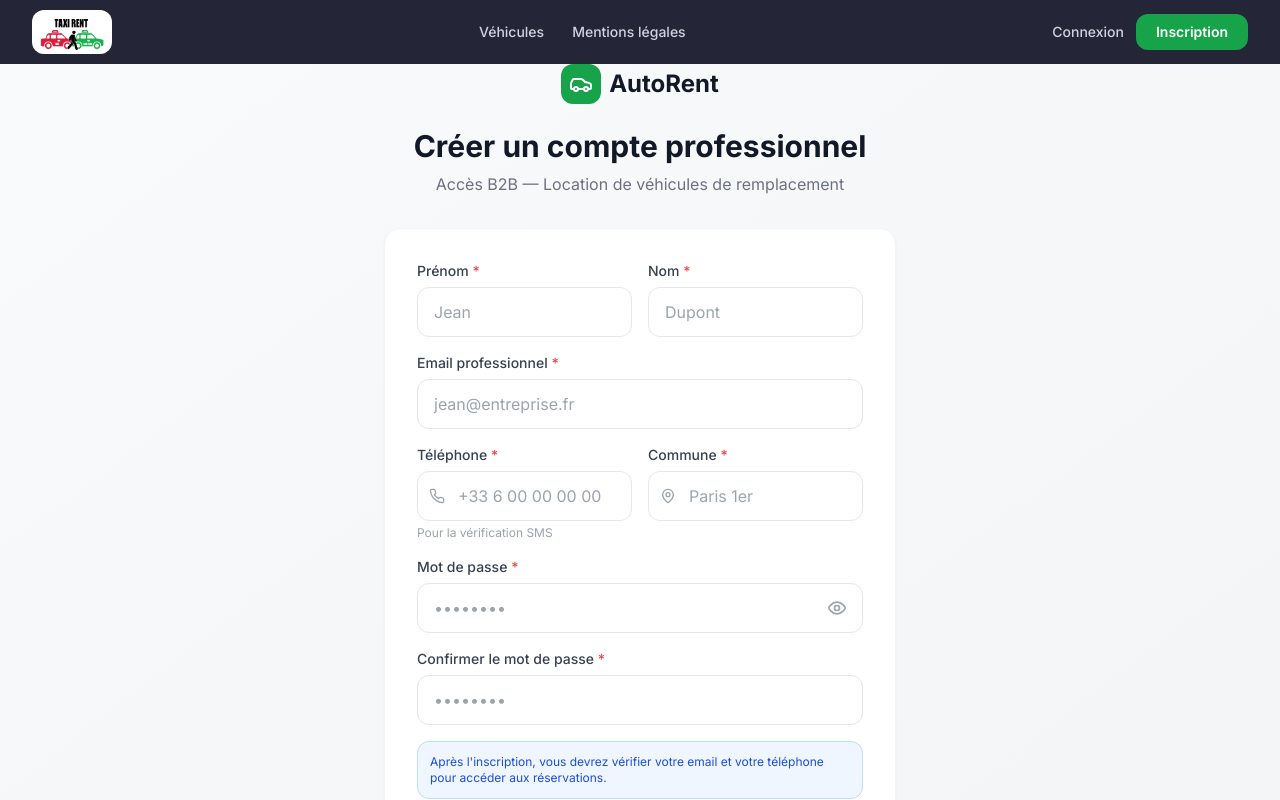
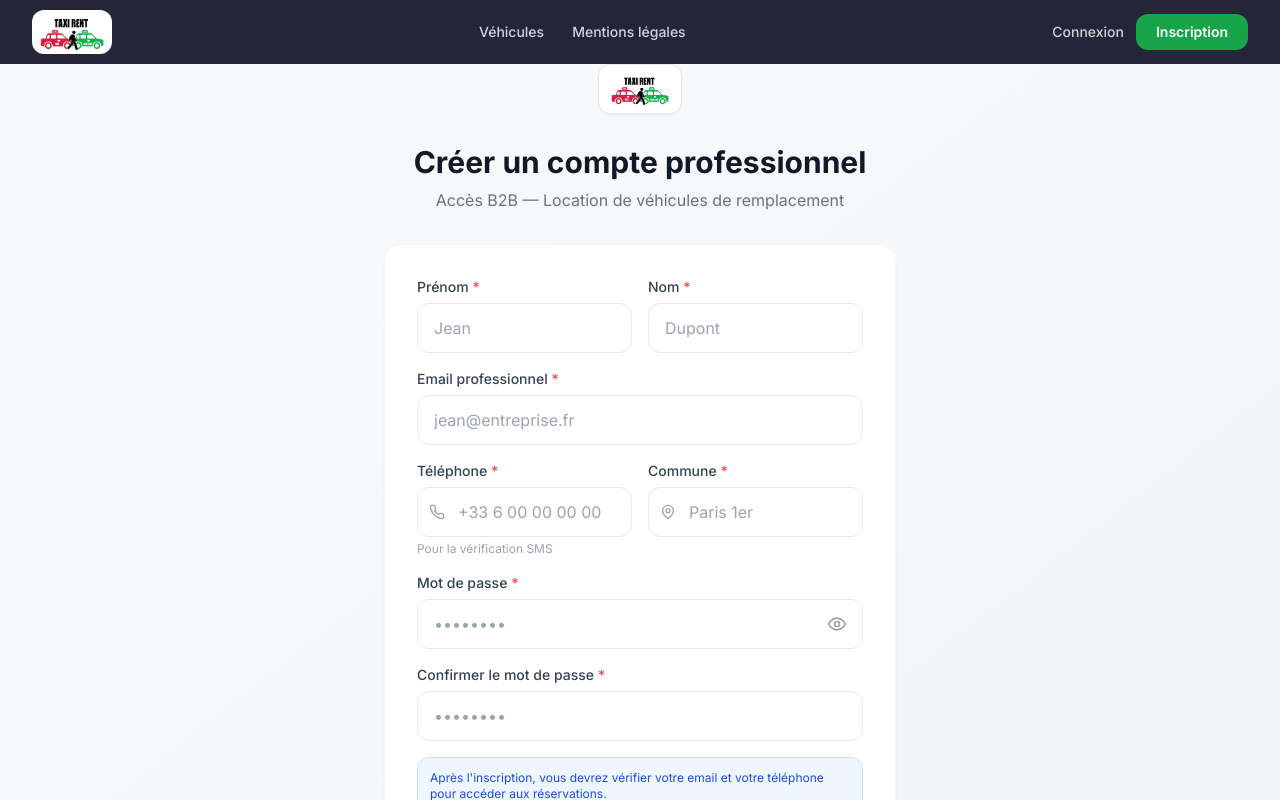
Before and after one commit to elbahijeadam/Taxirent, a Next.js app in the folder frontend/: page /auth/register in a window 1280 px wide. Shown: the top 800 px of the page. Built offline with nearby package versions, Linux system fonts and the light colour scheme.

Commit message:
fix: replace all AutoRent references with Taxirent + real logo on auth/admin pages

```diff
--- a/frontend/src/app/admin/layout.tsx
+++ b/frontend/src/app/admin/layout.tsx
@@ -2,8 +2,9 @@
 import { useEffect, useState } from 'react';
 import Link from 'next/link';
 import { usePathname, useRouter } from 'next/navigation';
+import Image from 'next/image';
 import {
-  LayoutDashboard, Users, Calendar, FileText, LogOut, Car,
+  LayoutDashboard, Users, Calendar, FileText, LogOut,
   ExternalLink, Menu, X, ShieldCheck,
 } from 'lucide-react';
 import { getUser, clearAuth } from '@/lib/auth';
@@ -48,17 +49,14 @@ export default function AdminLayout({ children }: { children: React.ReactNode })
     <div className="flex flex-col h-full">
       {/* Logo */}
       <div className="px-6 py-5 border-b border-slate-700/50">
-        <div className="flex items-center gap-3">
-          <div className="w-9 h-9 bg-brand-500 rounded-xl flex items-center justify-center">
-            <Car className="w-5 h-5 text-white" />
+        <Link href="/" className="inline-block mb-2">
+          <div className="bg-white rounded-xl px-2 py-1 inline-block">
+            <Image src="/logo-taxirent.png" alt="Taxirent" width={110} height={36} className="h-8 w-auto" />
           </div>
-          <div>
-            <p className="text-white font-bold text-base leading-tight">AutoRent</p>
-            <div className="flex items-center gap-1 mt-0.5">
-              <ShieldCheck className="w-3 h-3 text-brand-400" />
-              <span className="text-brand-400 text-xs font-semibold uppercase tracking-wider">Admin</span>
-            </div>
-          </div>
+        </Link>
+        <div className="flex items-center gap-1 mt-1">
+          <ShieldCheck className="w-3 h-3 text-brand-400" />
+          <span className="text-brand-400 text-xs font-semibold uppercase tracking-wider">Administration</span>
         </div>
       </div>
 
@@ -144,7 +142,7 @@ export default function AdminLayout({ children }: { children: React.ReactNode })
           <button onClick={() => setSidebar(true)} className="p-2 rounded-lg text-gray-600 hover:bg-gray-100">
             <Menu className="w-5 h-5" />
           </button>
-          <span className="font-bold text-gray-900">AutoRent Admin</span>
+          <span className="font-bold text-gray-900">Taxirent Admin</span>
           <div className="w-9" />
         </div>
 
--- a/frontend/src/app/auth/login/page.tsx
+++ b/frontend/src/app/auth/login/page.tsx
@@ -1,8 +1,9 @@
 'use client';
 import { useState } from 'react';
 import Link from 'next/link';
+import Image from 'next/image';
 import { useRouter } from 'next/navigation';
-import { Eye, EyeOff, Car, Loader2 } from 'lucide-react';
+import { Eye, EyeOff, Loader2 } from 'lucide-react';
 import { useAuth } from '@/hooks/useAuth';
 import toast from 'react-hot-toast';
 
@@ -39,9 +40,10 @@ export default function LoginPage() {
     <div className="pt-16 min-h-screen bg-gradient-to-br from-gray-50 to-gray-100 flex items-center justify-center p-4">
       <div className="w-full max-w-md">
         <div className="text-center mb-8">
-          <Link href="/" className="inline-flex items-center gap-2 mb-6">
-            <div className="bg-brand-500 rounded-xl p-2"><Car className="w-6 h-6 text-white" /></div>
-            <span className="text-2xl font-bold text-gray-900">AutoRent</span>
+          <Link href="/" className="inline-block mb-6">
+            <div className="bg-white rounded-xl px-3 py-2 border border-gray-200 shadow-sm inline-block">
+              <Image src="/logo-taxirent.png" alt="Taxirent" width={120} height={40} className="h-8 w-auto" />
+            </div>
           </Link>
           <h1 className="text-3xl font-bold text-gray-900">Connexion</h1>
           <p className="text-gray-500 mt-2">Accédez à votre espace client</p>
--- a/frontend/src/app/auth/register/page.tsx
+++ b/frontend/src/app/auth/register/page.tsx
@@ -2,7 +2,8 @@
 import { useState } from 'react';
 import Link from 'next/link';
 import { useRouter } from 'next/navigation';
-import { Eye, EyeOff, Car, Loader2, Check, Phone, MapPin } from 'lucide-react';
+import Image from 'next/image';
+import { Eye, EyeOff, Loader2, Check, Phone, MapPin } from 'lucide-react';
 import { useAuth } from '@/hooks/useAuth';
 import toast from 'react-hot-toast';
 
@@ -79,9 +80,10 @@ export default function RegisterPage() {
     <div className="pt-16 min-h-screen bg-gradient-to-br from-gray-50 to-gray-100 flex items-center justify-center p-4 py-12">
       <div className="w-full max-w-lg">
         <div className="text-center mb-8">
-          <Link href="/" className="inline-flex items-center gap-2 mb-6">
-            <div className="bg-brand-500 rounded-xl p-2"><Car className="w-6 h-6 text-white" /></div>
-            <span className="text-2xl font-bold text-gray-900">AutoRent</span>
+          <Link href="/" className="inline-block mb-6">
+            <div className="bg-white rounded-xl px-3 py-2 border border-gray-200 shadow-sm inline-block">
+              <Image src="/logo-taxirent.png" alt="Taxirent" width={120} height={40} className="h-8 w-auto" />
+            </div>
           </Link>
           <h1 className="text-3xl font-bold text-gray-900">Créer un compte professionnel</h1>
           <p className="text-gray-500 mt-2">Accès B2B — Location de véhicules de remplacement</p>
--- a/frontend/src/app/auth/verify/page.tsx
+++ b/frontend/src/app/auth/verify/page.tsx
@@ -2,7 +2,8 @@
 import { useState, useEffect, useRef, useCallback } from 'react';
 import { useRouter } from 'next/navigation';
 import Link from 'next/link';
-import { Car, Mail, Phone, CheckCircle, Loader2, RefreshCw, ArrowRight } from 'lucide-react';
+import Image from 'next/image';
+import { Mail, Phone, CheckCircle, Loader2, RefreshCw, ArrowRight } from 'lucide-react';
 import { authApi } from '@/lib/api';
 import { getUser, getToken, saveAuth } from '@/lib/auth';
 import { User } from '@/types';
@@ -291,9 +292,10 @@ export default function VerifyPage() {
 
         {/* Logo */}
         <div className="text-center mb-8">
-          <Link href="/" className="inline-flex items-center gap-2 mb-6">
-            <div className="bg-brand-500 rounded-xl p-2"><Car className="w-6 h-6 text-white" /></div>
-            <span className="text-2xl font-bold text-gray-900">AutoRent</span>
+          <Link href="/" className="inline-block mb-6">
+            <div className="bg-white rounded-xl px-3 py-2 border border-gray-200 shadow-sm inline-block">
+              <Image src="/logo-taxirent.png" alt="Taxirent" width={120} height={40} className="h-8 w-auto" />
+            </div>
           </Link>
           <h1 className="text-2xl font-bold text-gray-900">Vérification du compte</h1>
           <p className="text-gray-500 mt-2 text-sm">Deux étapes pour sécuriser votre accès</p>
```
Also changed, not shown: 2 other files (tests, documents, lock files or other folders).
